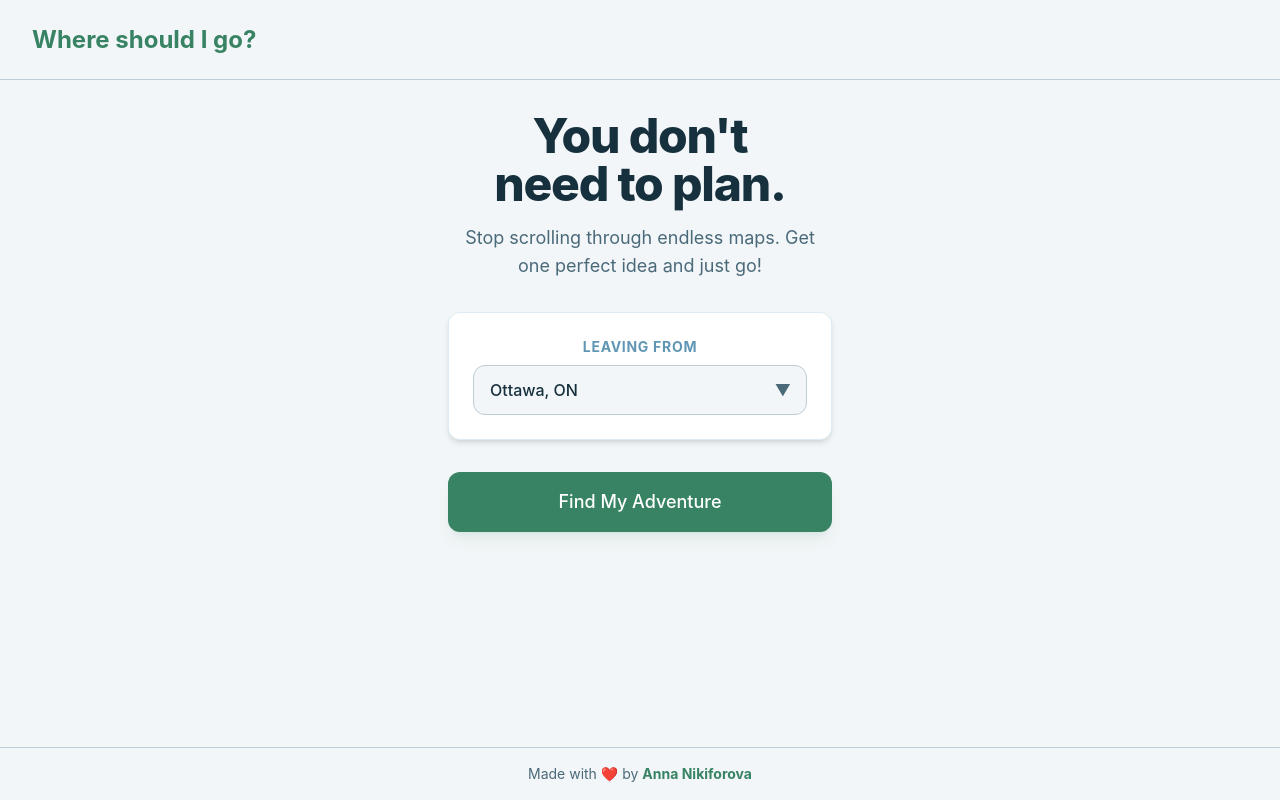
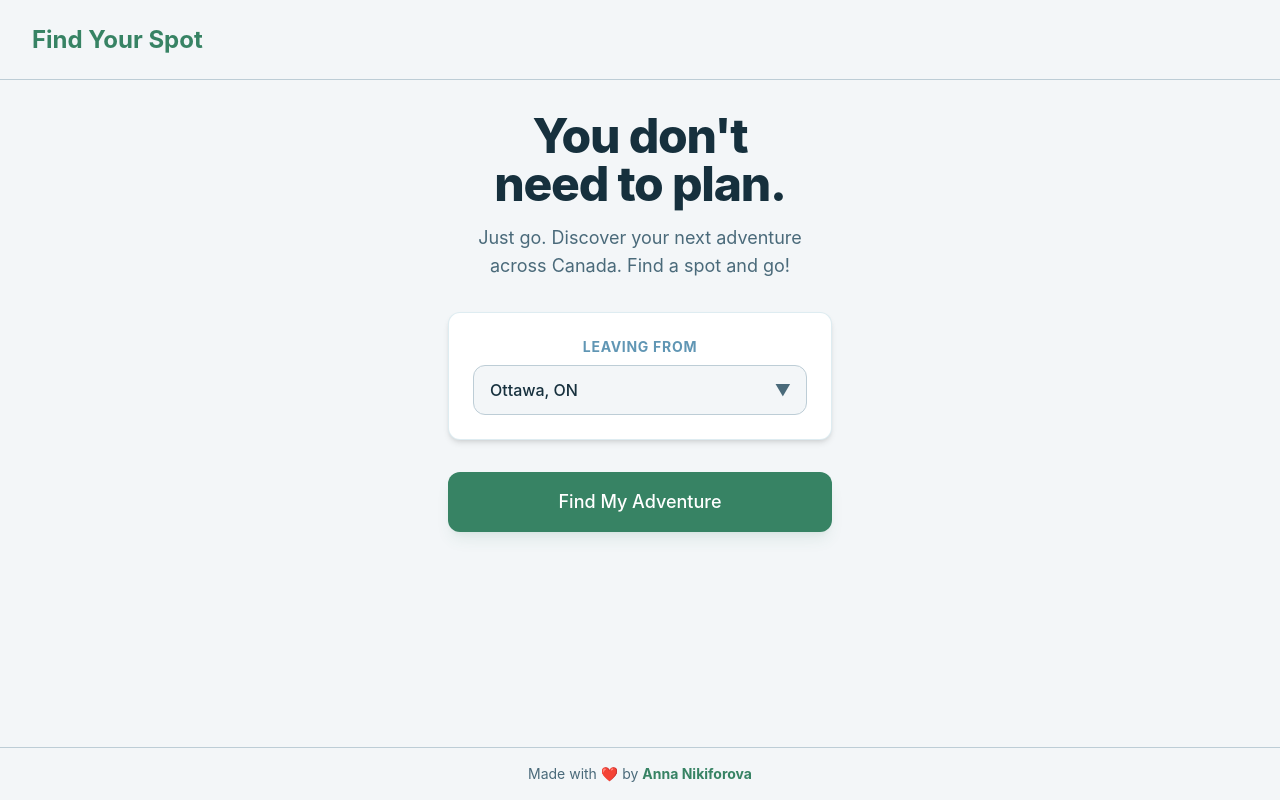
Before and after one commit to Camperkunz/Find-Your-Spot, a React (Vite) app: page / in a window 1280 px wide. Built offline with nearby package versions, Linux system fonts and the light colour scheme.

Commit message:
styles: branding, new name

```diff
--- a/index.html
+++ b/index.html
@@ -5,7 +5,7 @@
   <meta charset="UTF-8" />
   <link rel="icon" type="image/svg+xml" href="" />
   <meta name="viewport" content="width=device-width, initial-scale=1.0" />
-  <title>Where should I go?</title>
+  <title>Find Your Spot</title>
 </head>
 
 <body>
--- a/src/components/ui/Header.jsx
+++ b/src/components/ui/Header.jsx
@@ -8,7 +8,7 @@ export default function Header() {
         <header className="flex h-20 items-center justify-between px-4 sm:px-6 lg:px-8 border-b border-surface-muted bg-surface shrink-0">
             <button onClick={() => setStep('welcome')} className="flex items-center cursor-pointer">
                 <h1 className="text-xl md:text-2xl font-bold text-accent">
-                    Where should I go?
+                    Find Your Spot
                 </h1>
             </button>
             {hasSaved && (
--- a/src/steps/Welcome.jsx
+++ b/src/steps/Welcome.jsx
@@ -12,7 +12,7 @@ export default function WelcomeStep() {
                     You don't <br />need to plan.
                 </h2>
                 <p className="text-ink-soft text-base sm:text-lg mt-4">
-                    Stop scrolling through endless maps. Get one perfect idea and just go!
+                    Just go. Discover your next adventure across Canada. Find a spot and go!
                 </p>
             </div>
             {/* City Selector */}
```
